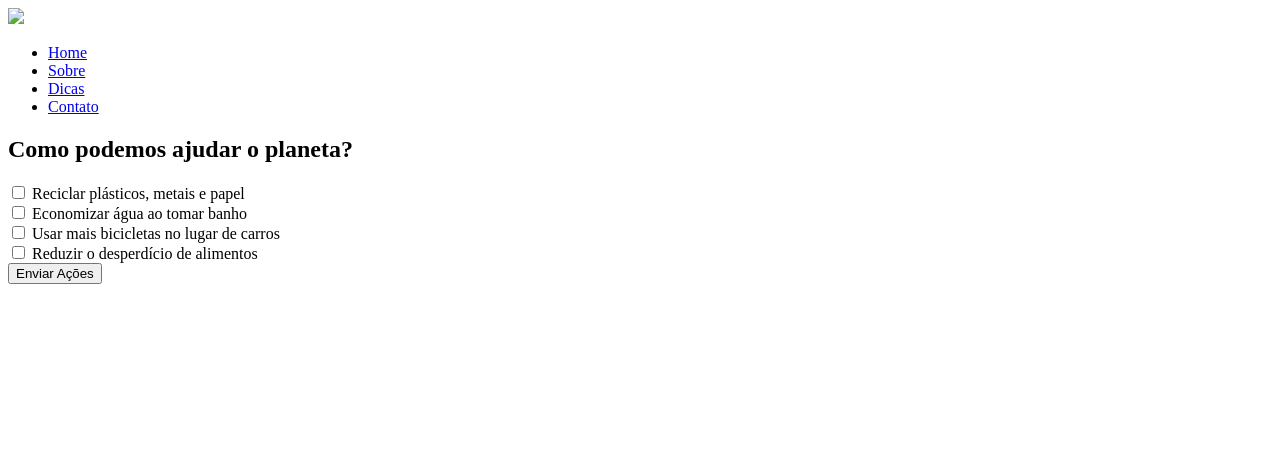
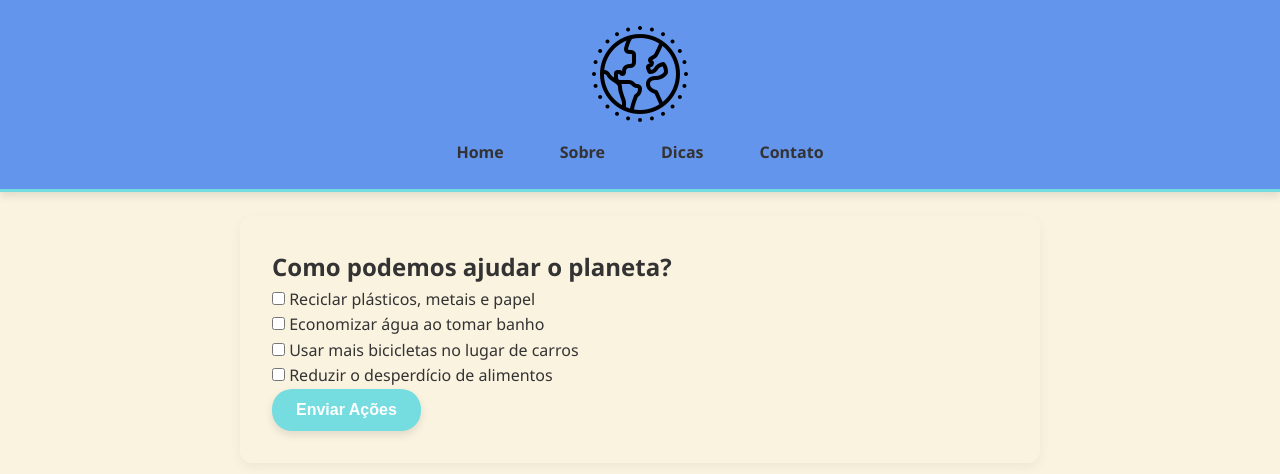
Before and after one commit to BaagrieL/ProjetoM2-SustentabilidadeAmbiental, a plain HTML site: page pages/tips/tips.html in a window 1280 px wide. Drawn offline with Linux system fonts and the light colour scheme; the site is published under a folder, as on GitHub Pages, so addresses that start at the root find nothing.

Commit message:
🔧 Fix: Correct file paths

```diff
--- a/pages/tips/tips.html
+++ b/pages/tips/tips.html
@@ -5,18 +5,18 @@
     <meta charset="UTF-8">
     <meta name="viewport" content="width=device-width, initial-scale=1.0">
     <title>Dicas | Hackathon Projeto</title>
-    <link rel="stylesheet" href="/css/style.css">
-    <link rel="stylesheet" href="tips.css">
+    <link rel="stylesheet" href="../../css/style.css">
+    <link rel="stylesheet" href="./tips.css">
 </head>
 <body>
     <header>
-        <img src="/image/icon earth.png">
+        <img src="../../image/icon earth.png" alt="Ícone da Terra">
         <nav>
             <ul>
-                <li><a href="/index.html">Home</a></li>
-                <li><a href="/pages/about/about.html">Sobre</a></li>
-                <li><a href="/pages/tips/tips.html">Dicas</a></li>
-                <li><a href="/pages/contact/contact.html">Contato</a></li>
+                <li><a href="../../index.html">Home</a></li>
+                <li><a href="../about/about.html">Sobre</a></li>
+                <li><a href="../tips/tips.html">Dicas</a></li>
+                <li><a href="../contact/contact.html">Contato</a></li>
             </ul>
         </nav>
     </header>
@@ -41,6 +41,6 @@
         <div id="tips-response"></div>
     </section>
 
-    <script src="/js/script.js"></script>
+    <script src="./js/script.js"></script>
 </body>
 </html>
```
Also changed, not shown: index.html (+1 -1 lines), pages/about/about.html (+12 -8 lines), pages/contact/contact.html (+14 -11 lines).
